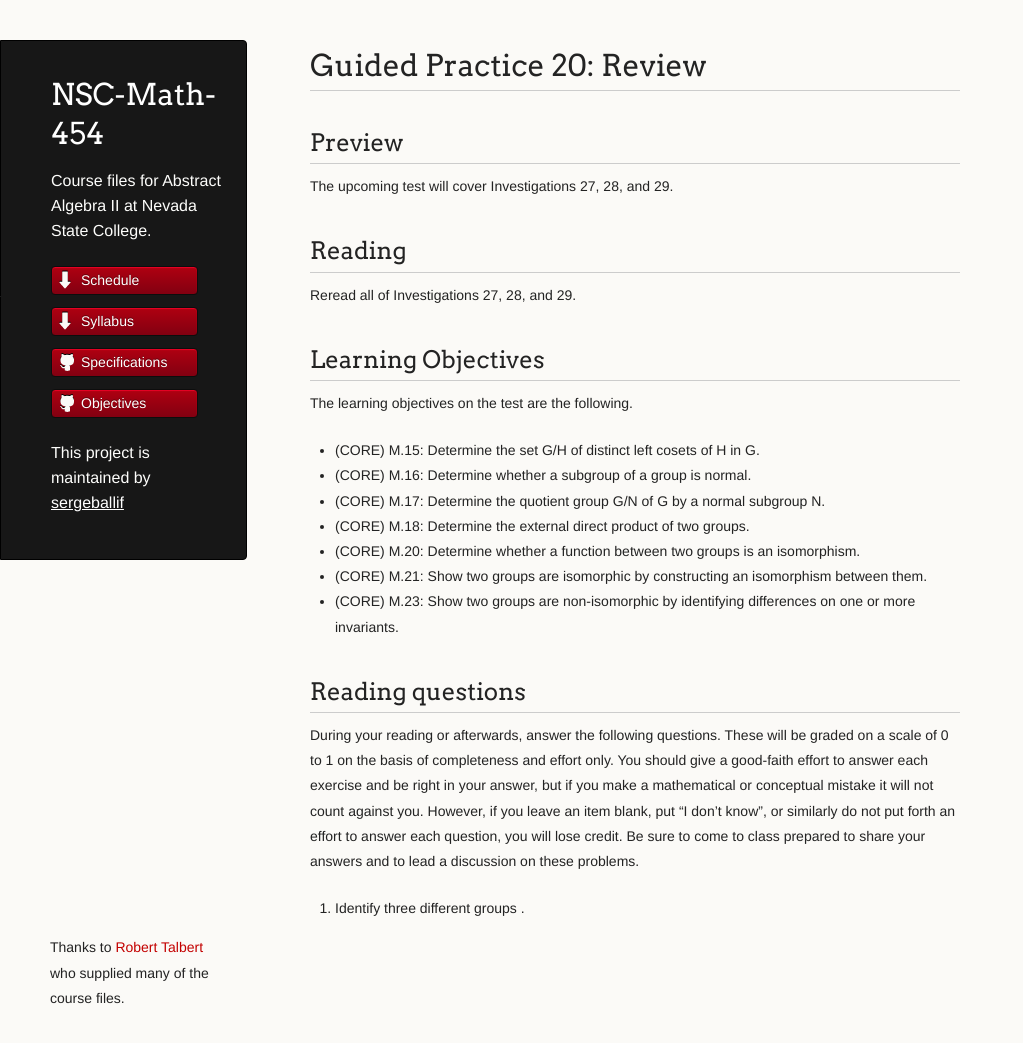
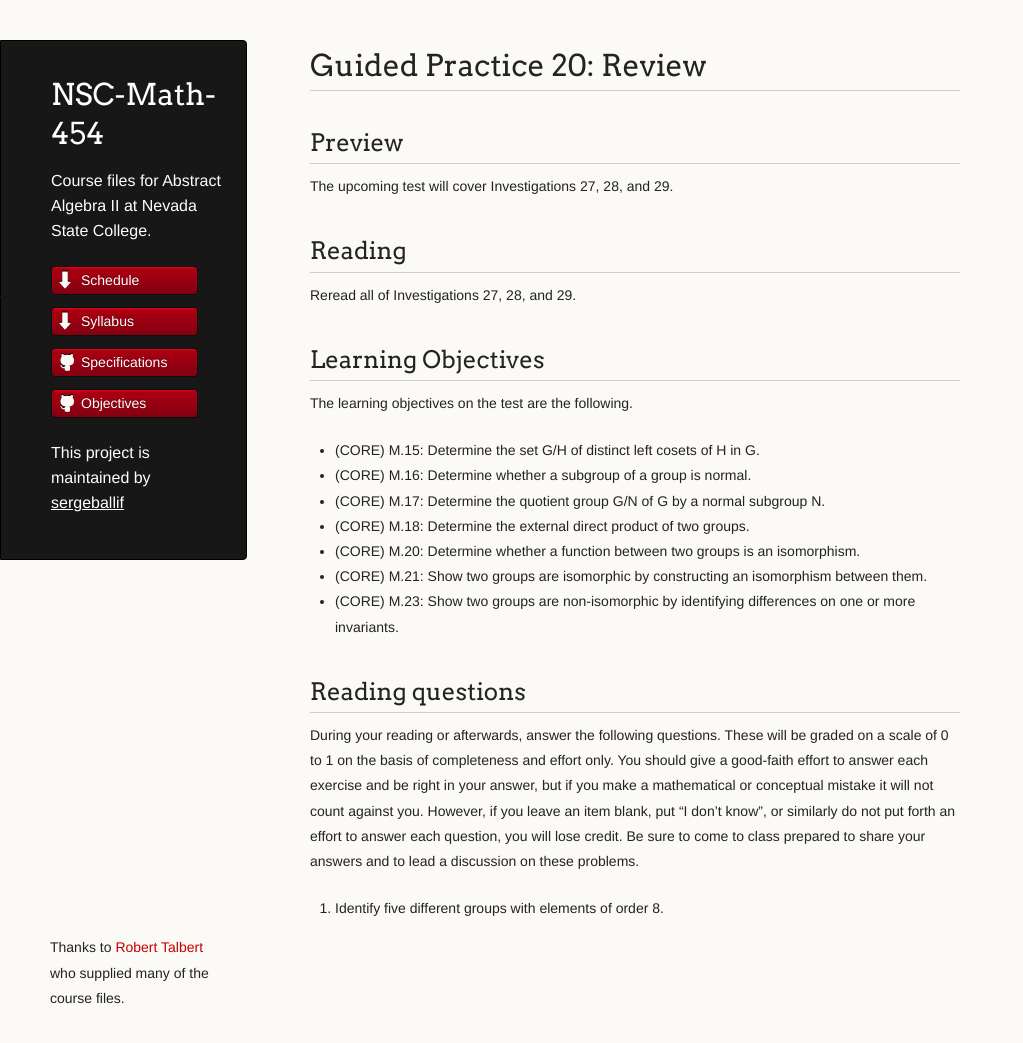
Before and after one commit to AaronWongNSC/MATH-454, a Jekyll site: the page built from GP20.md, in a window 1280 px wide and 1043 px high. Shown: the whole window, without its empty margins (0-1023 px from the left). Built offline with Jekyll 4.4.1, drawn with Linux system fonts in a browser that asks for light colours.

Commit message:
Update GP20.md

```diff
--- a/GP20.md
+++ b/GP20.md
@@ -28,4 +28,4 @@ The learning objectives on the test are the following.
 
 During your reading or afterwards, answer the following questions. These will be graded on a scale of 0 to 1 on the basis of completeness and effort only. You should give a good-faith effort to answer each exercise and be right in your answer, but if you make a mathematical or conceptual mistake it will not count against you. However, if you leave an item blank, put “I don’t know”, or similarly do not put forth an effort to answer each question, you will lose credit. Be sure to come to class prepared to share your answers and to lead a discussion on these problems.
 
-1. Identify three different groups .
+1. Identify five different groups with elements of order 8.
```
